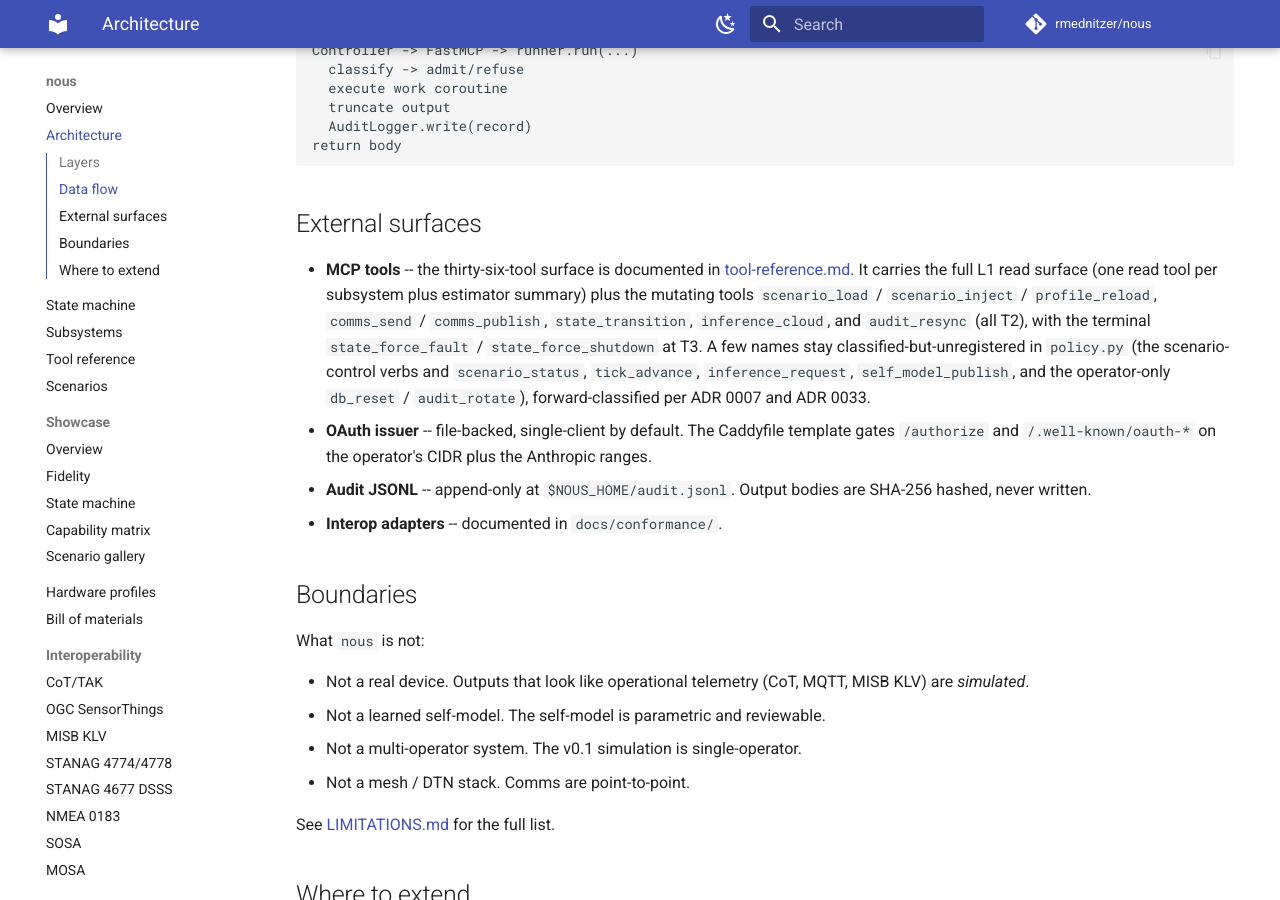
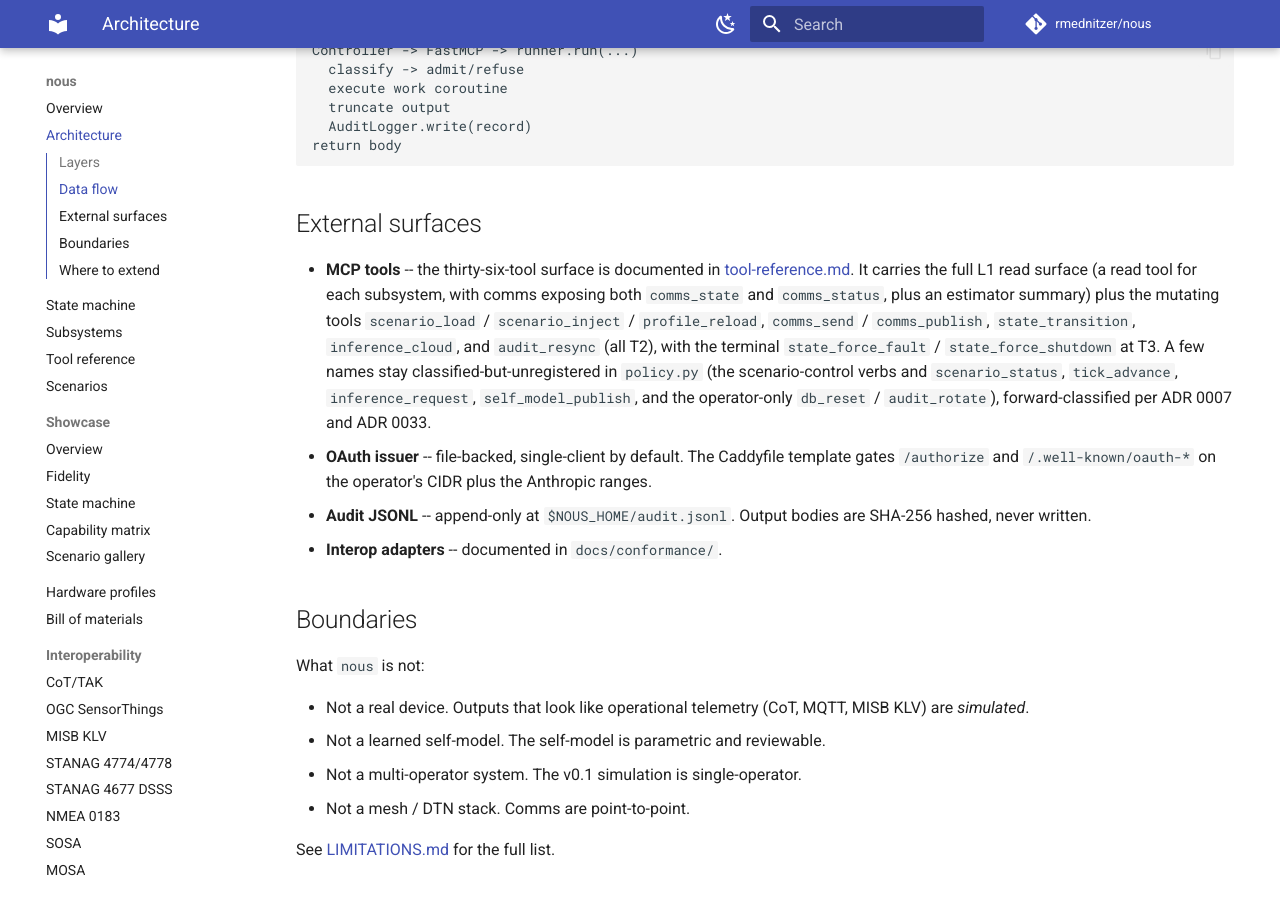
Before and after one commit to rmednitzer/nous, an MkDocs documentation site: the page built from docs/architecture.md, in a window 1280 px wide and 900 px high, scrolled down 1014 px. Built offline with MkDocs 1.6.1 and Material for MkDocs 9.7.7, drawn with Linux system fonts in a browser that asks for light colours; comment, search, counter and statistics services are not loaded.

Commit message:
docs: address PR #111 review (comms read-tool count, N2 consistency)
Three accuracy fixes from the Copilot review of #111:

- STATUS / architecture: the L1 read surface is eleven tools across ten
  subsystems, not "one read tool per subsystem" -- comms exposes both
  comms_state (FSM-level derived state) and comms_status (per-link
  envelopes). Name the exception so the count does not drift again.
- STATUS: reconcile the N2 claim. The top Deployment posture records N2
  cleared on the 2026-05-28 resync, but a mid-page historical paragraph
  still read "N2 carries forward"; annotate it as cleared so the repo
  carries one consistent claim.

Validated: policy + mkdocs build --strict clean.

https://claude.ai/code/session_01Xs2Eo4Sx2ZJDYHpxuPrbc7
Signed-off-by: Roman Mednitzer <r.mednitzer@outlook.com>

```diff
--- a/docs/architecture.md
+++ b/docs/architecture.md
@@ -56,7 +56,8 @@ return body
 
 - **MCP tools** -- the thirty-six-tool surface is documented in
   [tool-reference.md](tool-reference.md). It carries the full L1 read
-  surface (one read tool per subsystem plus estimator summary) plus the
+  surface (a read tool for each subsystem, with comms exposing both
+  `comms_state` and `comms_status`, plus an estimator summary) plus the
   mutating tools `scenario_load` / `scenario_inject` / `profile_reload`,
   `comms_send` / `comms_publish`, `state_transition`, `inference_cloud`,
   and `audit_resync` (all T2), with the terminal `state_force_fault` /
```
Also changed, not shown: STATUS.md (+3 -3 lines).
